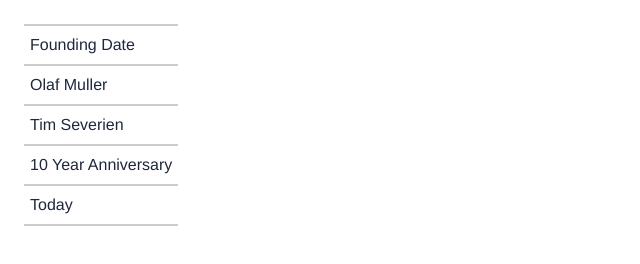
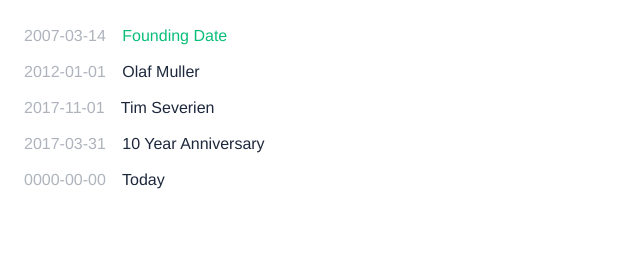
Before and after one commit to vicompany/vicademy-logo, a website: page src/templates/index.html in a window 1280 px wide. Shown: the whole page, without its empty margins (0-640 px from the left). Drawn offline with Linux system fonts and the light colour scheme; files that its build step writes are made by us from their sources; files whose address does not match are found by name.

Commit message:
Designerden

```diff
--- a/src/styles/main.css
+++ b/src/styles/main.css
@@ -76,15 +76,15 @@ body {
 }
 
 .navigation__item {
-    margin: 0 0 -2px;
-    padding: 6px 0;
-
-    border-top: 2px solid #ccc;
-    border-bottom: 2px solid #ccc;
+    margin: 0;
+    padding: 0;
 }
 
 .navigation__link {
     width: 100%;
+
+    margin: 0;
+    padding: 0 0 12px;
 
     text-align: left;
 
@@ -94,3 +94,13 @@ body {
 
     cursor: pointer;
 }
+
+.navigation__link.is-active {
+    color: #0abe78;
+}
+
+.navigation__date {
+    margin: 0 12px 0 0;
+
+    color: #aeb3bc;
+}
--- a/src/templates/index.html
+++ b/src/templates/index.html
@@ -17,11 +17,11 @@
     <div class="container">
         <nav class="navigation js-preset-list">
             <ul class="navigation__list">
-                <li class="navigation__item"><button class="navigation__link" data-date="2007-03-14">Founding Date</button></li>
-                <li class="navigation__item"><button class="navigation__link" data-date="2012-01-01">Olaf Muller</button></li>
-                <li class="navigation__item"><button class="navigation__link" data-date="2017-11-01">Tim Severien</button></li>
-                <li class="navigation__item"><button class="navigation__link" data-date="2017-03-31">10 Year Anniversary</button></li>
-                <li class="navigation__item"><button class="navigation__link js-preset-today" data-date="0000-00-00">Today</button></li>
+                <li class="navigation__item"><button class="navigation__link is-active" data-date="2007-03-14"><span class="navigation__date">2007-03-14</span> Founding Date</button></li>
+                <li class="navigation__item"><button class="navigation__link" data-date="2012-01-01"><span class="navigation__date">2012-01-01</span> Olaf Muller</button></li>
+                <li class="navigation__item"><button class="navigation__link" data-date="2017-11-01"><span class="navigation__date">2017-11-01</span> Tim Severien</button></li>
+                <li class="navigation__item"><button class="navigation__link" data-date="2017-03-31"><span class="navigation__date">2017-03-31</span> 10 Year Anniversary</button></li>
+                <li class="navigation__item"><button class="navigation__link js-preset-today" data-date="0000-00-00"><span class="navigation__date">0000-00-00</span> Today</button></li>
             </ul>
         </nav>
 
```
Also changed, not shown: 1 other file.
